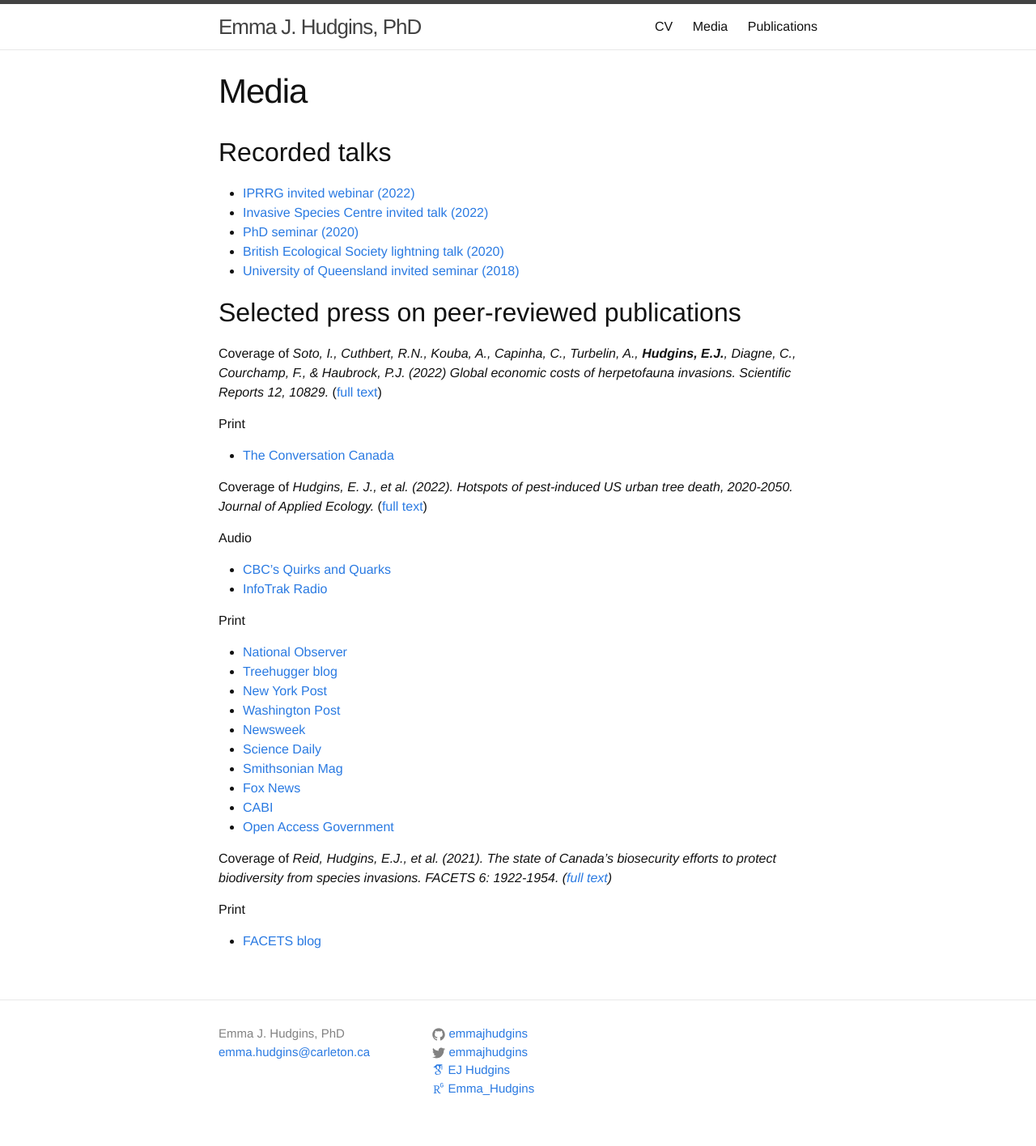
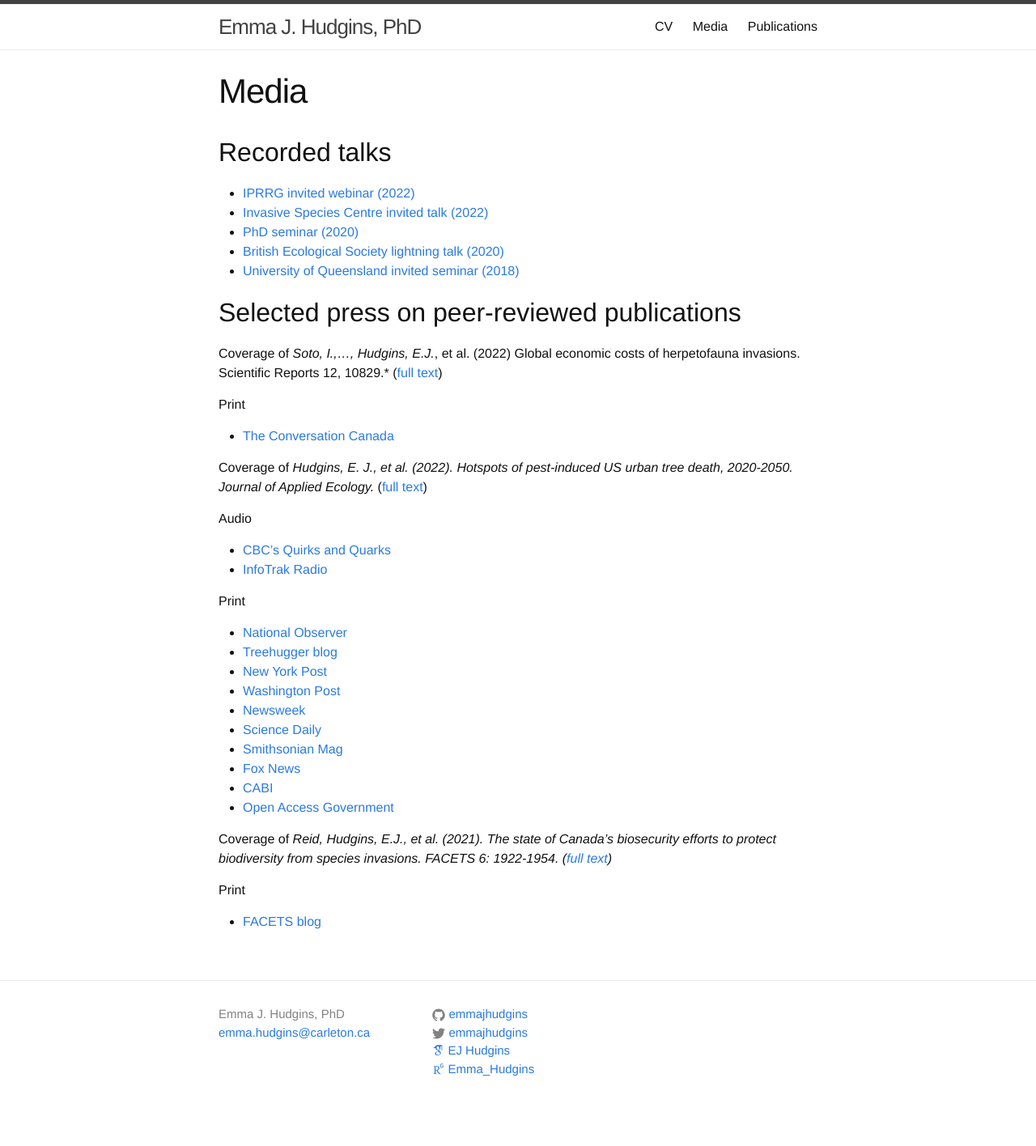
Before and after one commit to emmajhudgins/emmajhudgins.github.io, a Jekyll site: the page built from media.md, in a window 1280 px wide. Shown: the whole page at 81% size. Built offline with Jekyll 4.4.1, drawn with Linux system fonts in a browser that asks for light colours; nearby versions of some CDN libraries; some web fonts are replaced; after the commit the page ends 1392 px from its top, so only the background shows below that.

Commit message:
Update media.md

```diff
--- a/media.md
+++ b/media.md
@@ -18,7 +18,7 @@ order: 1
 ## Selected press on peer-reviewed publications
 
 
-Coverage of *Soto, I., Cuthbert, R.N., Kouba, A., Capinha, C., Turbelin, A., **Hudgins, E.J.**, Diagne, C., Courchamp, F., & Haubrock, P.J. (2022) Global economic costs of herpetofauna invasions. Scientific Reports 12, 10829.* ([full text](https://doi.org/10.1038/s41598-022-15079-9))
+Coverage of *Soto, I.,..., Hudgins, E.J.*, et al. (2022) Global economic costs of herpetofauna invasions. Scientific Reports 12, 10829.* ([full text](https://doi.org/10.1038/s41598-022-15079-9))
 
 Print
 - [The Conversation Canada](https://theconversation.com/invasive-reptile-and-amphibian-species-are-causing-billions-of-dollars-in-damages-globally-188680)
```
